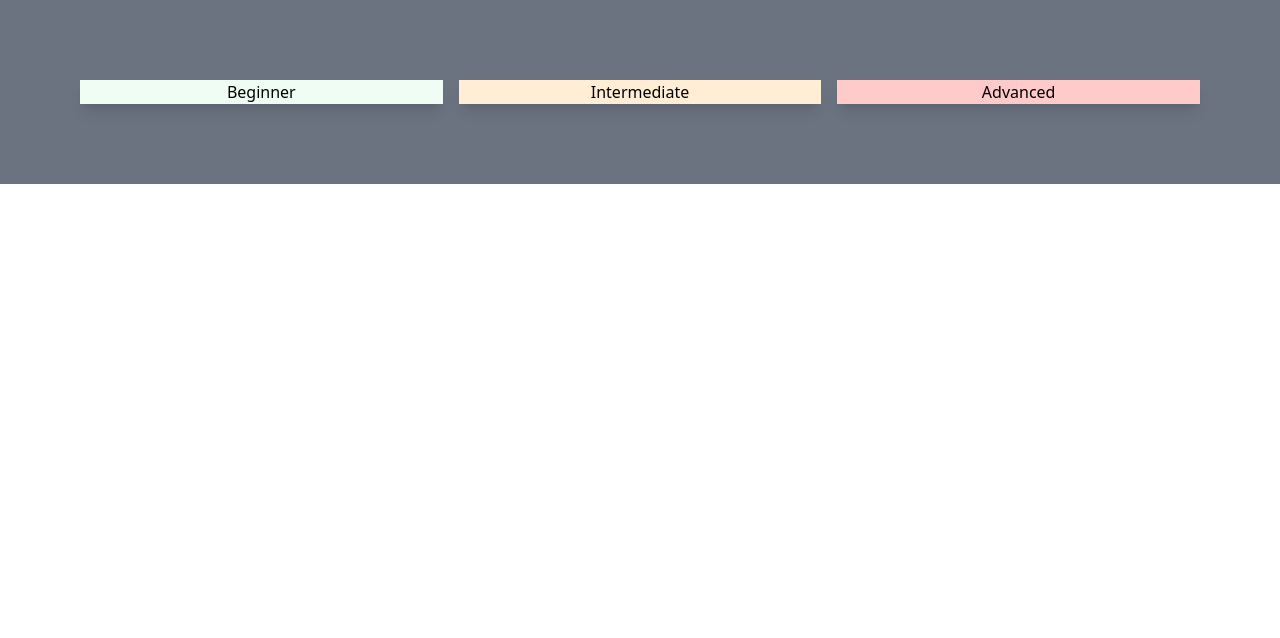
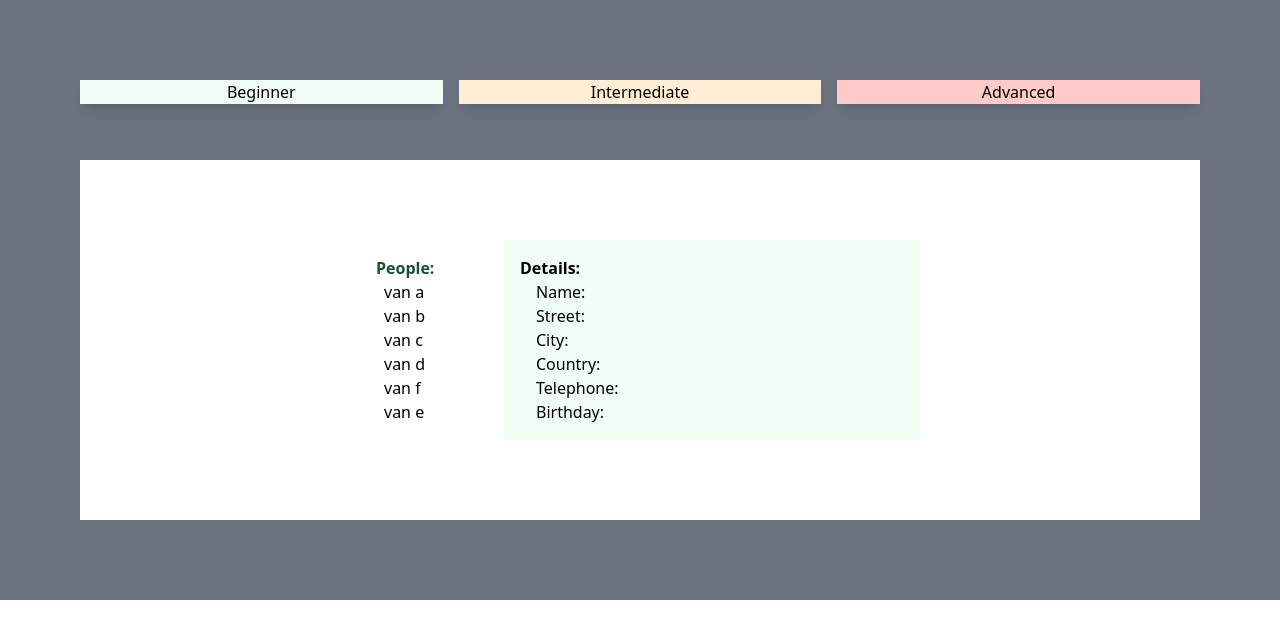
Before and after one commit to tminhvu/app-ideas, a React (Create React App) app: page /beginner/causeeffectapp in a window 1280 px wide. Shown: the top 638 px of the page. Built offline with nearby package versions, Linux system fonts and the light colour scheme.

Commit message:
did CauseEffectApp.md

```diff
--- a/src/App.js
+++ b/src/App.js
@@ -5,6 +5,7 @@ import Calculator from "./beginner/Calculator";
 
 import BorderRadiusPreview from "./beginner/BorderRadiusPreview";
 import DollaToCents from "./beginner/DollarsToCents";
+import CauseEffectApp from "./beginner/CauseEffectApp";
 
 function App() {
     return (
@@ -27,6 +28,7 @@ function App() {
                     <Route path='/beginner/borderradiuspreview' element={<BorderRadiusPreview />} />
                     <Route path='/beginner/calculator' element={<Calculator />} />
                     <Route path='/beginner/dollarstocents' element={<DollaToCents />} />
+                    <Route path='/beginner/causeeffectapp' element={<CauseEffectApp />} />
                     <Route path='/intermediate/*' element={<Beginner />} />
                     <Route path='/advanced/*' element={<Beginner />} />
                 </Routes>
--- a/src/beginner/Beginner.js
+++ b/src/beginner/Beginner.js
@@ -8,6 +8,7 @@ const Beginner = () => {
             <Block><Link to='borderradiuspreview'>BorderRadiusPreview</Link></Block>
             <Block><Link to='calculator'>Calculator</Link></Block>
             <Block><Link to='dollarstocents'>DollarsToCents</Link></Block>
+            <Block><Link to='causeeffectapp'>CauseEffectApp</Link></Block>
         </div>
     )
 }
--- /dev/null
+++ b/src/beginner/CauseEffectApp.js
@@ -0,0 +1,89 @@
+import { useEffect, useState } from "react"
+import Page from "../Page"
+
+class People {
+    constructor(name, street, city, country, telephone, birthday) {
+        this.name = name
+        this.street = street
+        this.city = city
+        this.country = country
+        this.telephone = telephone
+        this.birthday = birthday
+    }
+}
+
+const initPeople = () => {
+    return {
+        vanA: new People('van a', '13', 'tphcm', 'vn', '123', '10202000'),
+        vanB: new People('van b', '14', 'tphcm', 'vn', '123', '10202000'),
+        vanC: new People('van c', '15', 'tphcm', 'vn', '123', '10202000'),
+        vanD: new People('van d', '16', 'tphcm', 'vn', '123', '10202000'),
+        vanF: new People('van f', '17', 'tphcm', 'vn', '123', '10202000'),
+        vanE: new People('van e', '18', 'tphcm', 'vn', '123', '10202000'),
+    }
+}
+
+const displayPerson = (person) => {
+    return (
+        <div className="pl-4">
+            <ul>
+                <li> Name: {person.name}</li>
+                <li> Street: {person.street}</li>
+                <li> City: {person.city}</li>
+                <li> Country: {person.country}</li>
+                <li> Telephone: {person.telephone}</li>
+                <li> Birthday: {person.birthday}</li>
+            </ul>
+        </div>
+    )
+}
+
+const generateLinks = (setPerson, people, activePerson) => {
+    var links = []
+    for (const [, value] of Object.entries(people)) {
+        links = [...links, (
+            <div key={Math.random()}>
+                <a
+                    className={
+                    ( (activePerson.name === value.name) ? "font-bold text-green-900 underline " : '')
+                        + "hover:bg-green-100 p-1 pl-2 pr-2"
+                    }
+                    onClick={() => {
+                        setPerson(value)
+                    }}
+                >{value.name}</a>
+            </div>
+        )]
+    }
+    return links
+}
+
+const CauseEffectApp = () => {
+    const [person, setPerson] = useState(initPeople())
+    const people = initPeople()
+    const [links, setLinks] = useState(generateLinks(setPerson, people, person))
+
+    useEffect(() => {
+        setLinks(generateLinks(setPerson, people, person))
+    }, [person])
+
+    return (
+        <Page>
+            <div className="grid grid-cols-4 gap-4 w-full">
+                <div className="w-32 p-4">
+                    <span className="text-green-900 font-bold">People:</span>
+                    <ul>
+                        {links}
+                    </ul>
+                </div>
+
+                <div className="col-span-3 bg-green-50 p-4">
+                    <span className="font-bold">Details:</span>
+                    {person ? displayPerson(person) : null}
+                </div>
+            </div>
+        </Page>
+    )
+}
+
+export default CauseEffectApp
```
